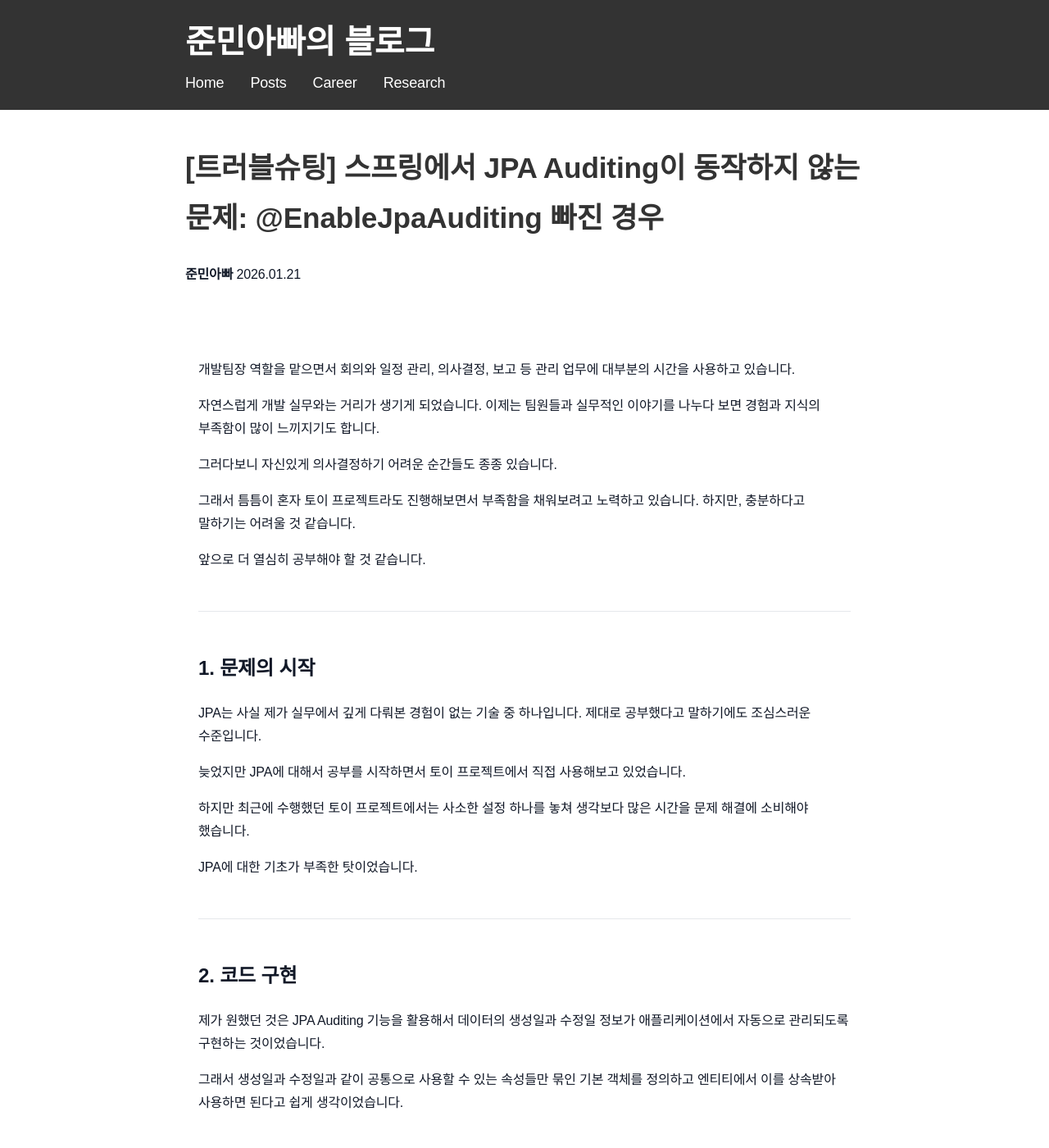
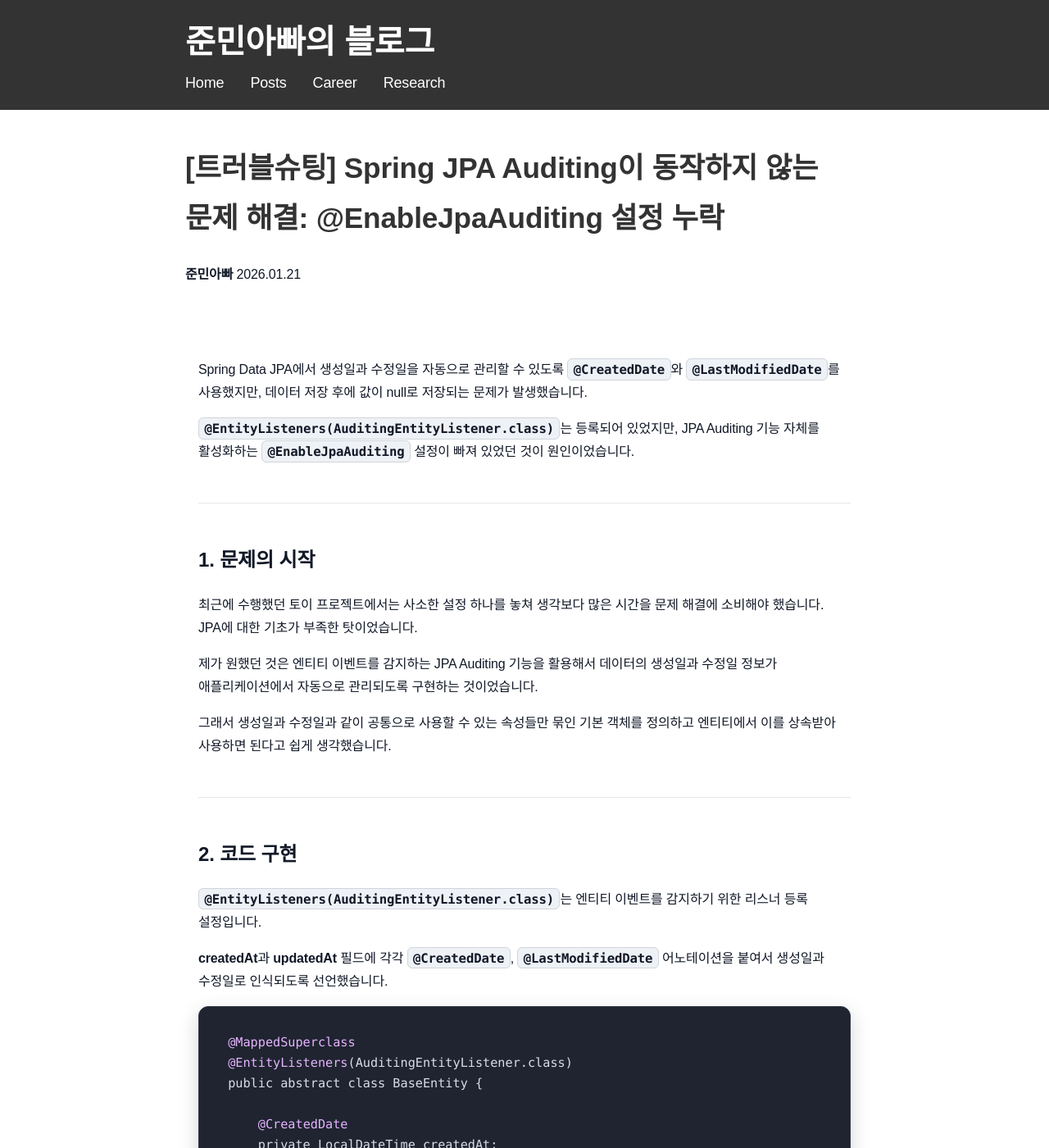
Before and after one commit to sanghoon-lee/sanghoon-lee.github.io, a Jekyll site: the page built from _posts/2026-01-21-JPAAuditing.md, in a window 1280 px wide and 1400 px high. Shown: the whole window at 82% size. Built offline with Jekyll 4.4.1, drawn with Linux system fonts in a browser that asks for light colours; nearby versions of some CDN libraries; comment, search, counter and statistics services are not loaded; some of the changed text lies outside the part shown.

Commit message:
JPA EnableJpaAuditing 리라이팅

````diff
--- a/_posts/2026-01-21-JPAAuditing.md
+++ b/_posts/2026-01-21-JPAAuditing.md
@@ -1,51 +1,38 @@
 ---
 layout: post
-title: "[트러블슈팅] 스프링에서 JPA Auditing이 동작하지 않는 문제: @EnableJpaAuditing 빠진 경우"
+title: "[트러블슈팅] Spring JPA Auditing이 동작하지 않는 문제 해결: @EnableJpaAuditing 설정 누락"
 date: 2026-01-21
-description: JPA Auditing이 동작하지 않는 문제를 해결했던 과정을 정리한 글입니다.
+description: Spring Data JPA에서 @CreatedDate와 @LastModifiedDate가 null로 저장되는 문제를 해결하면서 @EnableJpaAuditing 설정과 AuditingEntityListener의 역할을 정리한 글입니다.
 image: /assets/images/troubleshooting.png
 categories: 트러블슈팅
+tags:
+  - 자바
+  - 스프링
+  - JPA
+  - DB
 ---
 
-개발팀장 역할을 맡으면서 회의와 일정 관리, 의사결정, 보고 등 관리 업무에 대부분의 시간을 사용하고 있습니다.
+Spring Data JPA에서 생성일과 수정일을 자동으로 관리할 수 있도록 `@CreatedDate`와 `@LastModifiedDate`를 사용했지만, 데이터 저장 후에 값이 null로 저장되는 문제가 발생했습니다.
 
-자연스럽게 개발 실무와는 거리가 생기게 되었습니다. 이제는 팀원들과 실무적인 이야기를 나누다 보면 경험과 지식의 부족함이 많이 느끼지기도 합니다.
-
-그러다보니 자신있게 의사결정하기 어려운 순간들도 종종 있습니다.
-
-그래서 틈틈이 혼자 토이 프로젝트라도 진행해보면서 부족함을 채워보려고 노력하고 있습니다. 하지만, 충분하다고 말하기는 어려울 것 같습니다.
-
-앞으로 더 열심히 공부해야 할 것 같습니다.
+`@EntityListeners(AuditingEntityListener.class)`는 등록되어 있었지만, JPA Auditing 기능 자체를 활성화하는 `@EnableJpaAuditing` 설정이 빠져 있었던 것이 원인이었습니다.
 
 ---
 
 ## 1. 문제의 시작
 
-JPA는 사실 제가 실무에서 깊게 다뤄본 경험이 없는 기술 중 하나입니다. 제대로 공부했다고 말하기에도 조심스러운 수준입니다.
+최근에 수행했던 토이 프로젝트에서는 사소한 설정 하나를 놓쳐 생각보다 많은 시간을 문제 해결에 소비해야 했습니다. JPA에 대한 기초가 부족한 탓이었습니다.
 
-늦었지만 JPA에 대해서 공부를 시작하면서 토이 프로젝트에서 직접 사용해보고 있었습니다.
+제가 원했던 것은 엔티티 이벤트를 감지하는 JPA Auditing 기능을 활용해서 데이터의 생성일과 수정일 정보가 애플리케이션에서 자동으로 관리되도록 구현하는 것이었습니다.
 
-하지만 최근에 수행했던 토이 프로젝트에서는 사소한 설정 하나를 놓쳐 생각보다 많은 시간을 문제 해결에 소비해야 했습니다.
-
-JPA에 대한 기초가 부족한 탓이었습니다.
+그래서 생성일과 수정일과 같이 공통으로 사용할 수 있는 속성들만 묶인 기본 객체를 정의하고 엔티티에서 이를 상속받아 사용하면 된다고 쉽게 생각했습니다.
 
 ---
 
 ## 2. 코드 구현
 
-제가 원했던 것은 JPA Auditing 기능을 활용해서 데이터의 생성일과 수정일 정보가 애플리케이션에서 자동으로 관리되도록 구현하는 것이었습니다.
+`@EntityListeners(AuditingEntityListener.class)`는 엔티티 이벤트를 감지하기 위한 리스너 등록 설정입니다.
 
-그래서 생성일과 수정일과 같이 공통으로 사용할 수 있는 속성들만 묶인 기본 객체를 정의하고 엔티티에서 이를 상속받아 사용하면 된다고 쉽게 생각이었습니다.
-
----
-
-### 2.1. 기본 객체 정의
-
-생성일과 수정일이 포함된 기본 객체 BaseEntity를 정의하면서 JPA Auditing 기능을 사용하기 위해 AuditingEntityListener를 등록했습니다.
-
-**createdAt과 **updatedAt** 필드에 각각 **@CreatedDate**, **@LastModifiedDate** 어노테이션을 붙여서 생성일과 수정일로 인식되도록 선언했습니다.
-
-이렇게만 하면 기본 객체를 상속받은 엔티티에 데이터가 추가되거나 갱신될 때, JPA Auditing 기능이 동작하면서 생성일과 수정일이 자동으로 기록될 것으로 기대했습니다.
+**createdAt**과 **updatedAt** 필드에 각각 `@CreatedDate`, `@LastModifiedDate` 어노테이션을 붙여서 생성일과 수정일로 인식되도록 선언했습니다.
 
 ```java
 @MappedSuperclass
@@ -61,11 +48,8 @@ public abstract class BaseEntity {
     ...
 }
 ```
----
 
-### 2.2. 엔티티 정의
-
-기본 객체인 BaseEntity를 상속받은 Account 엔티티는 아래 코드처럼 정의했습니다.
+이어서 엔티티로 사용할 `Account`가 `BaseEntity`를 상속받도록 구현했습니다.
 
 ```java
 @Getter
@@ -82,6 +66,12 @@ public class Account extends BaseEntity{
     ....
 ```
 
+이렇게 하면 `BaseEntity`를 상속받은 `Account` 엔티티에 데이터가 추가되거나 갱신될 때, 생성일과 수정일이 자동으로 기록될 것으로 기대했습니다.
+
+**참고**
+
+> @MappedSuperclass의 사용방법이나 엔티티의 개념은 이전에 작성했던 [[학습기록] JPA @MappedSuperclass로 공통 엔티티 속성 관리하기](https://sanghoon-lee.github.io/2026/01/07/MappedSuperClass/)에서 다룬 적이 있습니다.
+
 ---
 
 ## 3. 기대와 다른 동작
@@ -89,27 +79,25 @@ public class Account extends BaseEntity{
 기대했던 결과는 다음과 같았습니다.
 
 * 데이터 INSERT → 자동으로 생성일 기록
-* 데이터 UPDATE → 지동으로 수정일 기록
+* 데이터 UPDATE → 자동으로 수정일 기록
 
-하지만 막상 데이터를 INSERT하고, H2 콘솔로 접속해서 저장된 데이터를 조회해보면 기대와 다르게 **생성일과 수정일이 모두 null**로 기록되고 있었습니다.
+하지만 막상 데이터를 INSERT하고, H2 콘솔로 접속해서 저장된 데이터를 조회해보면 기대와 다르게 생성일과 수정일이 모두 **null**로 기록되고 있었습니다. UPDATE도 동일한 결과였습니다.
 
-UPDATE도 동일한 결과였습니다.
+<img class="sub-image" src="/assets/images/h2console.png" alt="JPA Auditing 설정 누락으로 createdAt updatedAt 값이 null로 저장된 H2 콘솔 화면">
 
-<img class="sub-image" src="/assets/images/h2console.png" alt="H2 콘솔 화면(생성일과 수정일이 null로 기록)">
-
-“설정 하나쯤 빠졌겠지”라는 생각은 들었지만, 막상 어디가 문제인지 바로 떠오르지는 않았습니다.
+<mark>“설정 하나쯤 빠졌겠지”</mark>라는 생각은 들었지만, 막상 어디가 문제인지 바로 떠오르지는 않았습니다.
 
 ---
 
 ## 4. 문제의 해결
 
-사실 문제가 발생한 원인은 아주 단순했습니다. @EnableJpaAuditing 어노테이션을 선언하지 않아서 JPA Auditing 기능이 활성화되지 못했던 것입니다.
+사실 문제가 발생한 원인은 아주 단순했습니다. `@EnableJpaAuditing` 어노테이션을 선언하지 않아서 JPA Auditing 기능이 활성화되지 못했던 것입니다.
 
-기본 객체인 BaseEntity에서 AuditingEntityListener를 등록했지만, 이름 그대로 리스너일 뿐입니다. 그것만으로는 JPA Auditing 기능이 활성화되지는 않습니다.
+`BaseEntity`에서 `@EntityListeners(AuditingEntityListener.class)`를 통해 엔티티 이벤트를 감지하기 위한 리스너를 등록했습니다. 하지만, 그것만으로는 JPA Auditing 기능이 활성화되지는 않습니다.
 
 제가 이걸 놓치고 있었던 것입니다.
 
-Config 클래스를 하나 생성하고, @EnableJpaAuditing 어노테이션을 선언하는 것으로 문제는 즉시 해결되었습니다.
+Config 클래스를 하나 생성하고, `@EnableJpaAuditing` 어노테이션을 선언하는 것으로 문제는 즉시 해결되었습니다.
 
 ```java
 @Configuration
@@ -118,7 +106,7 @@ public class JpaAuditingConfig {
 }
 ```
 
-아래 코드처럼 별도의 Config 클래스를 추가하지 않고, Application 클래스에서 직접 @EnableJpaAuditing 어노테이션을 선언해도 상관은 없습니다.
+별도의 Config 클래스를 추가하지 않고, Application 클래스에서 직접 `@EnableJpaAuditing` 어노테이션을 선언해도 상관은 없습니다.
 
 ```java
 @SpringBootApplication
@@ -127,24 +115,18 @@ public class Application {
 }
 ```
 
-이후에 JPA Auditing 기능이 정상적으로 동작하는 것을 확인했습니다.
+이후에 JPA Auditing 기능이 정상적으로 동작하면서 생성일과 수정일에 정상적인 값이 기록되었습니다.
 
-이제는 데이터를 INSERT하거나 UPDATE하면 생성일과 수정일에 정상적인 값이 기록되었습니다.
-
-<img class="sub-image" src="/assets/images/h2console2.png" alt="H2 콘솔 화면(생성일과 수정일이 정상적으로 기록)">
+<img class="sub-image" src="/assets/images/h2console2.png" alt="생성일과 수정일이 정상적으로 기록된 H2 콘솔 화면">
 
 ---
 
 ## 5. 마무리
 
-이번 문제는 단순히 어노테이션 하나를 빠뜨린 것에서 시작된 것입니다.
+이번 문제는 단순히 어노테이션 하나를 빠뜨린 실수였습니다. 하지만 각 설정이 어떤 역할을 하는지 이해하는 것이 중요하다는 점을 다시 한번 느낄 수 있었습니다.
 
-하지만, 그 과정에서 JPA Auditing은 “어노테이션을 붙이면 끝나는 기능”이 아니라, 명확한 활성화 조건을 이해하고 사용해야 하는 기능이라는 점을 다시 한 번 확인하게 되었습니다.
+개발팀장 역할을 맡으면서 회의와 일정 관리, 의사결정, 보고 등 관리 업무에 대부분의 시간을 사용하고 있습니다. 자연스럽게 개발 실무와는 거리가 생기게 되었습니다. 이제는 팀원들과 실무적인 이야기를 나누다 보면 경험과 지식의 부족함을 많이 느끼기도 합니다.
 
-@EntityListeners는 리스너를 등록하는 설정일 뿐이고, @EnableJpaAuditing이 Auditing을 실제로 동작시키는 스위치라는 사실을 이번에 확실히 기억하게 되었습니다.
+그러다 보니 자신있게 의사결정하기 어려운 순간들도 종종 있습니다. 그래서 틈틈이 혼자 토이프로젝트라도 진행해보면서 부족함을 채워보려고 노력하고 있습니다. 하지만, 충분하다고 말하기는 어려울 것 같습니다.
 
-아주 사소한 실수였지만 비슷한 문제를 다시 겪지 않기 위해 그리고 같은 실수를 반복하지 않기 위해 이렇게 기록으로 남겨두려고 합니다.
-
----
-
-#JPAAuditing #JPA #트러블슈팅
+앞으로도 실무에서 자주 사용하는 기술들을 직접 구현하고 검증하면서, 단순히 사용하는 것을 넘어 내부 동작 원리까지 이해할 수 있도록 꾸준히 학습하려고 합니다.
````
